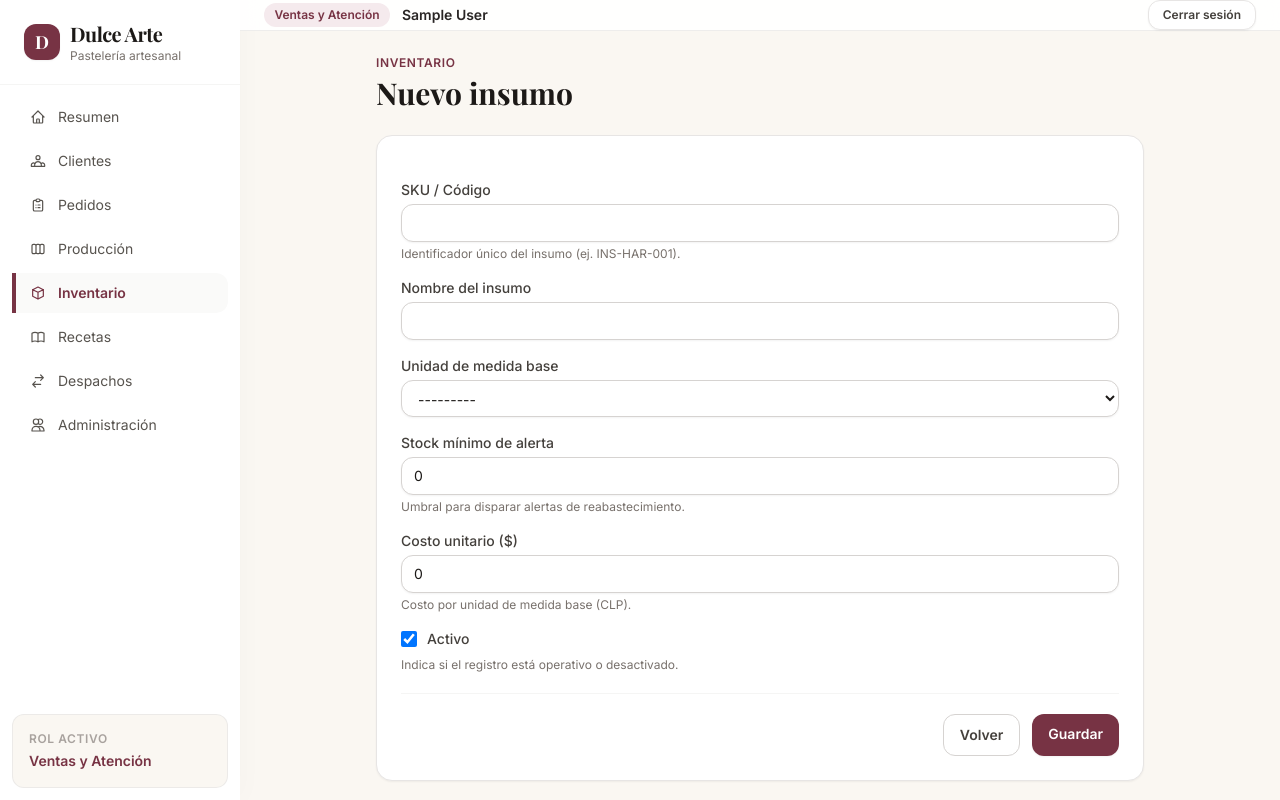
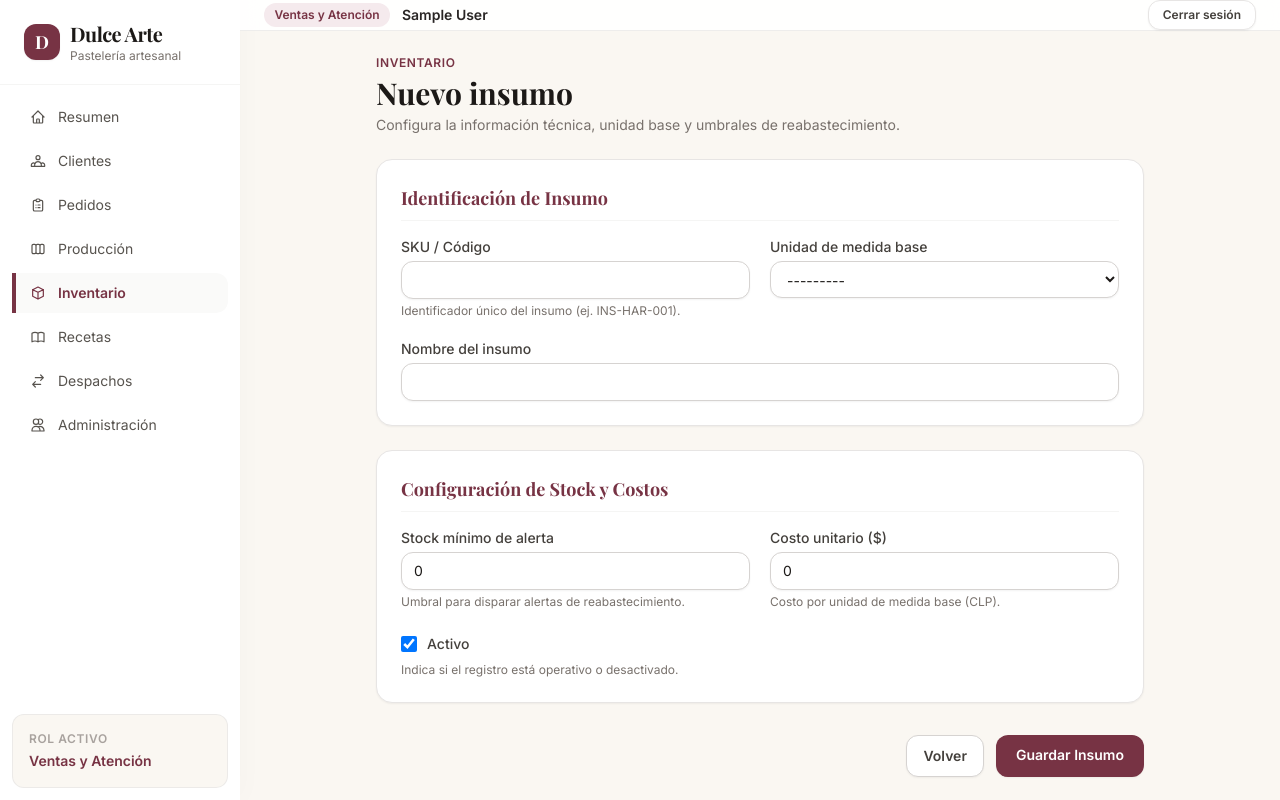
Before and after one commit to Jose33xdr/Dulce-Arte., a Django app: page /inventario/insumos/nuevo/ in a window 1280 px wide. Run offline with Django 5.2, Linux system fonts and the light colour scheme; the visitor is signed in with stand-in values (Sample User, id 1); data that the repository does not hold is empty; some libraries are stand-ins or nearby versions; some web fonts are replaced.

Commit message:
style: mejoras visuales en formularios de nuevo insumo y ficha tecnica de recetas BOM

```diff
--- a/apps/dashboard/management_views.py
+++ b/apps/dashboard/management_views.py
@@ -331,9 +331,9 @@ class OrderConfirmView(SalesManagementMixin, FormView):
 class SupplyCreateView(AdminManagementMixin, CreateView):
     model = Supply
     form_class = SupplyForm
-    template_name = "dashboard/management_form.html"
+    template_name = "dashboard/supply_form.html"
     success_url = reverse_lazy("dashboard:inventory")
-    extra_context = {"page_title": "Nuevo insumo", "module": "inventory"}
+    extra_context = {"page_title": "Nuevo insumo", "module": "inventory", "cancel_url": reverse_lazy("dashboard:inventory")}
 
     def form_valid(self, form):
         messages.success(self.request, "El insumo se registró con stock inicial cero. Registra una entrada para cargar existencias.")
@@ -343,9 +343,9 @@ class SupplyCreateView(AdminManagementMixin, CreateView):
 class SupplyUpdateView(AdminManagementMixin, UpdateView):
     model = Supply
     form_class = SupplyForm
-    template_name = "dashboard/management_form.html"
+    template_name = "dashboard/supply_form.html"
     success_url = reverse_lazy("dashboard:inventory")
-    extra_context = {"page_title": "Editar insumo", "module": "inventory"}
+    extra_context = {"page_title": "Editar insumo", "module": "inventory", "cancel_url": reverse_lazy("dashboard:inventory")}
 
     def form_valid(self, form):
         messages.success(self.request, "Los datos del insumo se actualizaron.")
--- /dev/null
+++ b/templates/dashboard/supply_form.html
@@ -0,0 +1,82 @@
+{% extends "base.html" %}
+
+{% block title %}{{ page_title }} — Dulce Arte{% endblock %}
+
+{% block content %}
+<div class="mx-auto max-w-3xl space-y-6">
+    <header>
+        <p class="text-xs font-semibold uppercase tracking-wider text-[#773344]">Inventario</p>
+        <h2 class="mt-1 font-serif text-3xl font-bold text-stone-900">{{ page_title }}</h2>
+        <p class="mt-1 text-sm text-stone-500">Configura la información técnica, unidad base y umbrales de reabastecimiento.</p>
+    </header>
+
+    <form method="post" enctype="multipart/form-data" class="space-y-6">
+        {% csrf_token %}
+        {% if form.non_field_errors %}
+            <div class="rounded-xl border border-rose-200 bg-rose-50 p-4 text-sm text-rose-800">{{ form.non_field_errors }}</div>
+        {% endif %}
+
+        <!-- Bloque 1: Identificación -->
+        <div class="rounded-2xl border border-stone-200 bg-white p-6 shadow-sm">
+            <h3 class="mb-4 font-serif text-lg font-bold text-[#773344] border-b border-stone-100 pb-2">Identificación de Insumo</h3>
+            <div class="grid gap-5 sm:grid-cols-2">
+                <div>
+                    <label for="{{ form.sku.id_for_label }}" class="block text-sm font-medium text-stone-700">{{ form.sku.label }}</label>
+                    {{ form.sku }}
+                    {% if form.sku.help_text %}<p class="mt-1 text-xs text-stone-500">{{ form.sku.help_text|safe }}</p>{% endif %}
+                    {% for error in form.sku.errors %}<p class="mt-1 text-xs text-rose-700">{{ error }}</p>{% endfor %}
+                </div>
+
+                <div>
+                    <label for="{{ form.unit_of_measure.id_for_label }}" class="block text-sm font-medium text-stone-700">{{ form.unit_of_measure.label }}</label>
+                    {{ form.unit_of_measure }}
+                    {% if form.unit_of_measure.help_text %}<p class="mt-1 text-xs text-stone-500">{{ form.unit_of_measure.help_text|safe }}</p>{% endif %}
+                    {% for error in form.unit_of_measure.errors %}<p class="mt-1 text-xs text-rose-700">{{ error }}</p>{% endfor %}
+                </div>
+
+                <div class="sm:col-span-2">
+                    <label for="{{ form.name.id_for_label }}" class="block text-sm font-medium text-stone-700">{{ form.name.label }}</label>
+                    {{ form.name }}
+                    {% if form.name.help_text %}<p class="mt-1 text-xs text-stone-500">{{ form.name.help_text|safe }}</p>{% endif %}
+                    {% for error in form.name.errors %}<p class="mt-1 text-xs text-rose-700">{{ error }}</p>{% endfor %}
+                </div>
+            </div>
+        </div>
+
+        <!-- Bloque 2: Reglas de Negocio -->
+        <div class="rounded-2xl border border-stone-200 bg-white p-6 shadow-sm">
+            <h3 class="mb-4 font-serif text-lg font-bold text-[#773344] border-b border-stone-100 pb-2">Configuración de Stock y Costos</h3>
+            <div class="grid gap-5 sm:grid-cols-2">
+                <div>
+                    <label for="{{ form.minimum_stock.id_for_label }}" class="block text-sm font-medium text-stone-700">{{ form.minimum_stock.label }}</label>
+                    {{ form.minimum_stock }}
+                    {% if form.minimum_stock.help_text %}<p class="mt-1 text-xs text-stone-500">{{ form.minimum_stock.help_text|safe }}</p>{% endif %}
+                    {% for error in form.minimum_stock.errors %}<p class="mt-1 text-xs text-rose-700">{{ error }}</p>{% endfor %}
+                </div>
+
+                <div>
+                    <label for="{{ form.cost_per_unit.id_for_label }}" class="block text-sm font-medium text-stone-700">{{ form.cost_per_unit.label }}</label>
+                    {{ form.cost_per_unit }}
+                    {% if form.cost_per_unit.help_text %}<p class="mt-1 text-xs text-stone-500">{{ form.cost_per_unit.help_text|safe }}</p>{% endif %}
+                    {% for error in form.cost_per_unit.errors %}<p class="mt-1 text-xs text-rose-700">{{ error }}</p>{% endfor %}
+                </div>
+
+                <div class="sm:col-span-2 pt-1">
+                    <label for="{{ form.is_active.id_for_label }}" class="inline-flex items-center gap-2.5 text-sm font-medium text-stone-700 cursor-pointer">
+                        {{ form.is_active }}
+                        <span>{{ form.is_active.label }}</span>
+                    </label>
+                    {% if form.is_active.help_text %}<p class="mt-1 text-xs text-stone-500">{{ form.is_active.help_text|safe }}</p>{% endif %}
+                    {% for error in form.is_active.errors %}<p class="mt-1 text-xs text-rose-700">{{ error }}</p>{% endfor %}
+                </div>
+            </div>
+        </div>
+
+        <!-- Botonera -->
+        <div class="flex flex-col-reverse gap-3 pt-2 sm:flex-row sm:justify-end">
+            <a href="{{ cancel_url|default:"javascript:history.back()" }}" class="inline-flex justify-center rounded-xl border border-stone-300 bg-white px-4 py-2.5 text-sm font-semibold text-stone-700 shadow-sm hover:bg-stone-50 transition-colors">Volver</a>
+            <button type="submit" class="inline-flex justify-center rounded-xl bg-[#773344] px-5 py-2.5 text-sm font-semibold text-white shadow-sm hover:bg-[#5d2735] transition-colors">Guardar Insumo</button>
+        </div>
+    </form>
+</div>
+{% endblock %}
```
Also changed, not shown: templates/dashboard/recipe_form.html (+44 -10 lines).
